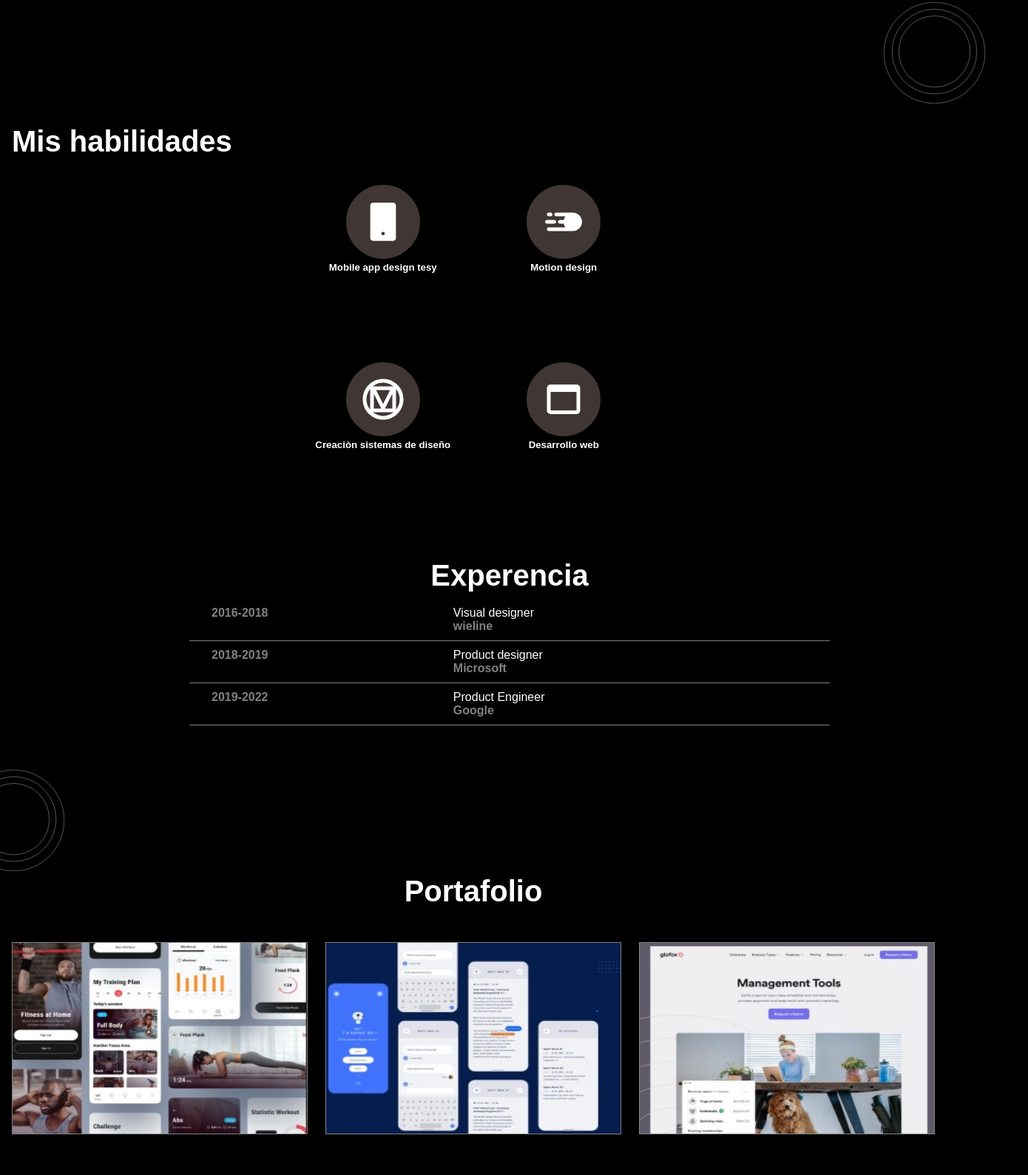
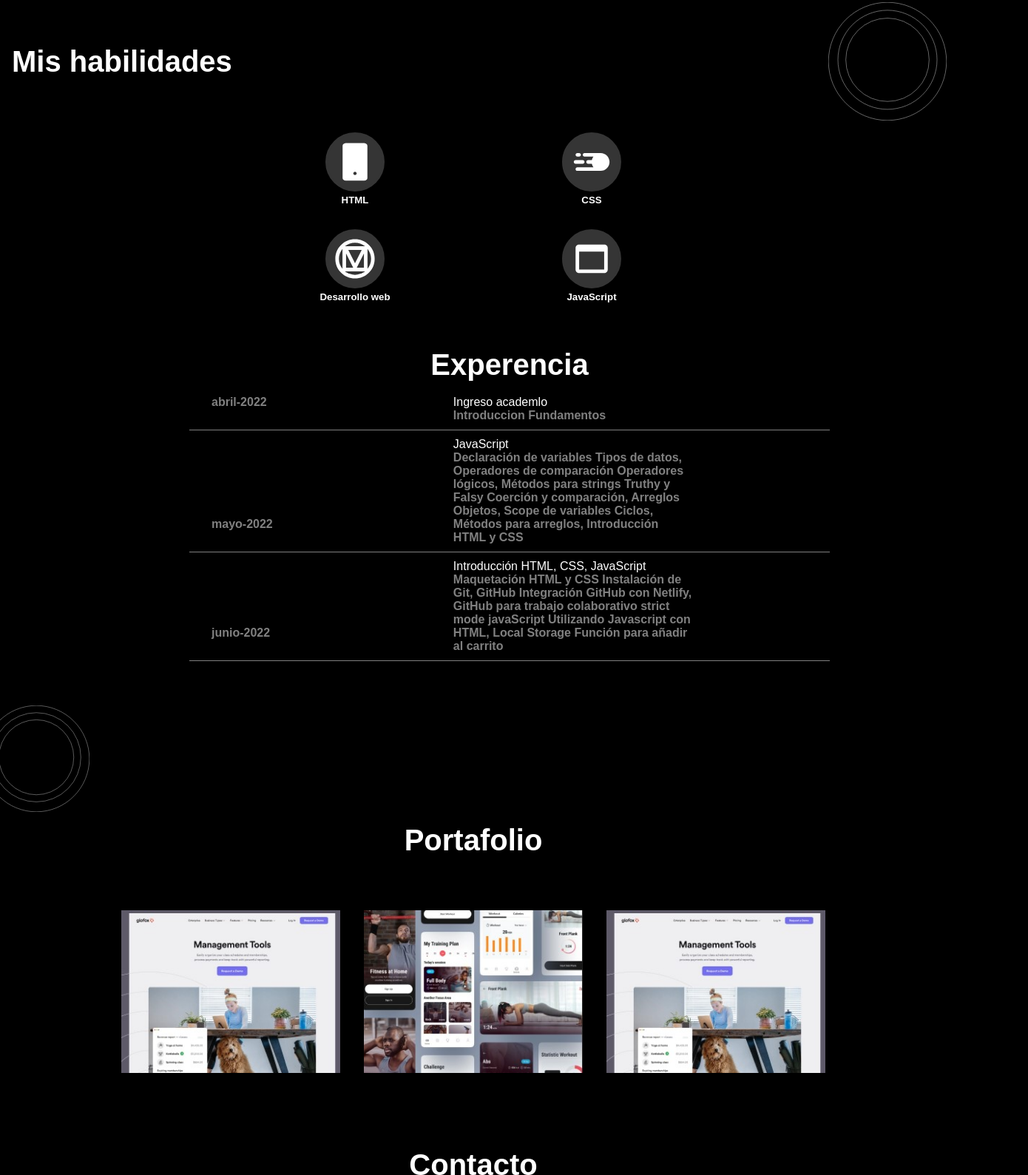
Before and after one commit to Gisela98/portafolio, a plain HTML site: page index.html in a window 1280 px wide. Shown: the part 1260-2849 px from the top of the page at 74% size, 1390 px wide, since content can reach past the window. Drawn offline with Linux system fonts and the light colour scheme.

Commit message:
portfolio final

```diff
--- a/index.html
+++ b/index.html
@@ -7,6 +7,7 @@
     <meta name="viewport" content="width=device-width, initial-scale=1.0">
     <title>Portafolio</title>
     <link rel="stylesheet" type="text/css" href="stylee.css" />
+    <link rel="stylesheet" type="text/css" href="mediaquerie.css" />
 
 </head>
 
@@ -73,12 +74,12 @@
     <section id="Acercademi">
         <div class="container3">
             <h2>Acerca de mi</h2>
-            <p>Auxiliar de vuelo, Auxiliar Contable y Desarrollador web full stack con habilidades
+            <p> Desarrollador web full stack con habilidades
                 de Crear aplicaciones web reales usando las últimas tecnologías,
-                FrontEnd - CSS, HTML, Javascript, JQuery,
-                Backend - Python, Django, MySQL,
+                FrontEnd - CSS, HTML, Javascript,
+                Backend - Python, MySQL,
                 Usar control de versiones - Git, GitHub,
-                Usar librerías de css - Bootstrap
+                Usar librerías de css - Bootstrap, React, Node.js, Algoritmos, AWS.
 
             </p>
         </div>
@@ -88,28 +89,71 @@
     <br>
 
     <div id="skills">
-        <div class="float2">
-            <img src="./images/Group97.svg">
+        <div class="float2" style="">
+            <h3 style="background-color: transparent;"> Mis habilidades</h3>
+        </div>
+    </div>
+
+    <!---   <img src="./images/Group97.svg">
         </div>
         <br>
         <br>
         <br>
+     <div class="container4">
+            <h3>-->
+    <div class="contenedor">
+        <div class="row">
+            <div class="col-6">
+                <div class="card">
+                    <img src="./images/1skill.svg" class="habilidades" alt="">
+                    <h5>HTML</h5>
+                </div>
+            </div>
+            <div class="col-6">
+                <div class="card">
+                    <img src="./images/2skill.svg" class="habilidades" alt="">
+                    <h5>CSS</h5>
 
-        <div class="container4">
-            <h3>Mis habilidades</h3>
-            <div class="containerskills">
+                </div>
+            </div>
+        </div>
 
+        <div class="row">
+            <div class="col-6">
+                <div class="card">
+                    <img src="./images/3skill.svg" class="habilidades" alt="">
+                    <h5>Desarrollo web</h5>
+                </div>
+            </div>
+            <div class="col-6">
+                <div class="card">
+                    <img src="./images/4skill.svg" class="habilidades" alt="">
+                    <h5>JavaScript</h5>
+                </div>
+            </div>
+        </div>
+    </div>
+    </div>
+    <!--  <div class="container4">
         <div class="contentskills">
+
             <div class="skills-row-left-1">
+
                 <div class="skills-row-left-image">
+
                     <img src="images/1skill.svg" class="rounded-circle" alt="...">
 
                 </div>
+
+
                 <div class="skills-row-left-text">
                     <h5>Mobile app design tesy</h5>
                 </div>
+
             </div>
         </div>
+    </div>
+
     <div class="contentskills">
         <div class="skills-row-right-2">
             <div class="skills-row-right-image">
@@ -121,6 +165,7 @@
         </div>
     </div>
     </div>
+
     <div class="containerskills">
         <div class="contentskills">
             <div class="skills-row-left-1">
@@ -144,69 +189,99 @@
             </div>
         </div>
 
-            </div>
-        </div>
+    </div> -->
 
-    </div>
 
     <div class="timeline">
         <h2>Experencia</h2>
 
         <div class="timeline-row">
             <div class="timeline-row-tag">
-                <h6>2016-2018</h6>
+                <h6>abril-2022</h6>
                 <h6 style="padding: 0px  !important;">&nbsp;</h6>
             </div>
 
             <div class="timeline-row-text">
-                <h7>Visual designer</h7><br>
-                <h6>wieline</h6>
+                <h7>Ingreso academlo</h7><br>
+                <h6>Introduccion Fundamentos</h6>
             </div>
         </div>
 
         <div class="timeline-row">
             <div class="timeline-row-tag">
-                <h6>2018-2019</h6>
+                <h6>mayo-2022</h6>
                 <p2 style="padding: 0px !important;">&nbsp;</p2>
             </div>
 
             <div class="timeline-row-text">
-                <h7>Product designer</h7><br>
-                <h6>Microsoft</h6>
+                <h7>JavaScript</h7><br>
+                <h6>Declaración de variables
+                    Tipos de datos, Operadores de comparación
+                    Operadores lógicos, Métodos para strings
+                    Truthy y Falsy Coerción y comparación, Arreglos
+                    Objetos, Scope de variables Ciclos,
+                    Métodos para arreglos, Introducción HTML y CSS</h6>
             </div>
         </div>
         <div class="timeline-row">
             <div class="timeline-row-tag">
-                <h6>2019-2022</h6><br>
+                <h6>junio-2022</h6><br>
 
             </div>
 
             <div class="timeline-row-text">
-                <h7>Product Engineer</h7><br>
-                <h6>Google</h6>
+                <h7>Introducción HTML, CSS, JavaScript</h7><br>
+                <h6>Maquetación HTML y CSS
+                    Instalación de Git, GitHub
+                    Integración GitHub con Netlify, GitHub para trabajo colaborativo
+                    strict mode javaScript
+                    Utilizando Javascript con HTML, Local Storage
+                    Función para añadir al carrito
+                   </h6>
             </div>
 
         </div>
 
     </div>
-    <div class="float3">
+
+    <div id="skills">
+        <div class="float3" style="">
+            <h2 style="background-color: transparent;"> </h2>
+        </div>
+    </div>
+
+   <!--- <div class="float3">
         <img src="./images/Group97.svg">
-    </div>
-    <br>
-    <br>
-    <br>
-    <br>
-    <br>
-    <br>
-    <br>
-    <div class="slider-container">
+    </div> -->
+
+
+    <!--- <div class="slider-container">
         <h2>Portafolio</h2>
         <img class="slider-item" src="images/img1.jpg" alt="" />
         <img class="slider-item" src="images/img2.jpg" alt="" />
         <img class="slider-item" src="images/img3.jpg" alt="" />
 
+    </div>-->
+
+    <div class="portfolio-container">
+        <h2>Portafolio</h2>
     </div>
-    </main>
+    <div class="portfolio-container">
+        <div class="container">
+            <div class="row">
+                <div class="col-12 col-lg-4 portfolio-img-container">
+                    <img class="portfolio-img" src="./images/img3.jpg">
+                </div>
+                <div class="col-12 col-lg-4 portfolio-img-container">
+                    <img class="portfolio-img" src="./images/img1.jpg">
+                </div>
+                <div class="col-12 col-lg-4 portfolio-img-container">
+                    <img class="portfolio-img" src="./images/img3.jpg">
+                </div>
+            </div>
+        </div>
+    </div>
+
     <footer>
         <div class="contacto">
             <h2>Contacto</h2>
@@ -225,10 +300,10 @@
                 </div>
                 <div class="contacto-row-right-text4">
                     <h5>Email</h5>
-                    <p2>example@Hotmail.com</p2><br>
+                    <p2>gis1097@Hotmail.com</p2><br>
                 </div>
             </div>
-            <p> Hecho con ♥ en Academia</p>
+            <p> Hecho con ♥ en Academlo</p>
         </div>
     </footer>
 
--- /dev/null
+++ b/mediaquerie.css
@@ -0,0 +1,99 @@
+/* // Medium devices (tablets, 768px and up) */
+@media (min-width: 768px) {
+    #ul-nav li {
+        display: inline-block;
+        margin-left: 1rem;
+    }
+
+    #ul-nav {
+        display: block;
+        text-align: right;
+        background-color: transparent;
+        position: static;
+        padding: 0;
+    }
+
+    nav button {
+        display: none;
+    }
+}
+@media (max-width: 400) and (min-width: 576px) {
+        .col-sm-12 {
+            width: 100%;
+            padding: 1rem;
+            box-sizing: border-box;
+        }
+
+        .col-sm-6 {
+            width: calc(100% /12 * 6);
+            padding: 1rem;
+            box-sizing: border-box;
+        }
+        .col-sm-4 {
+            width: calc(100% /12 * 4);
+            padding: 1rem;
+            box-sizing: border-box;
+        }
+
+}
+@media (min-width: 992px) {
+
+    .col-lg-4 {
+        width: 33.33%;
+        padding: 1rem;
+        box-sizing: border-box;
+    }
+
+}
+
+@media (min-width: 912px) {
+
+    .col-lg-4 {
+        width: 33.33%;
+        padding: 1rem;
+        box-sizing: border-box;
+    }
+
+}
+
+@media (min-width: 898px) {
+
+    .col-lg-4 {
+        width: 33.33%;
+        padding: 1rem;
+        box-sizing: border-box;
+    }
+
+}
+
+/* Large devices (desktops, 992px and up) */
+@media (min-width: 992px) {
+    #ul-nav li {
+        margin-left: 3rem;
+    }
+
+}
+
+@media (max-width: 9922px) {
+    .gisel {
+        margin-top: 13%;
+    }
+}
+
+/* // Extra large devices (large desktops, 1200px and up) */
+@media (min-width: 1200px) {}
+
+@media (max-width: 410px) {
+    .timeline-row-tag {
+        width: 50%;
+    }
+
+    .timeline-row-text {
+        width: 50%;
+    }
+
+    .slider-item {
+        width: 295px;
+        margin-left: 0px !important;
+        margin-right: 0px !important;
+    }
--- a/stylee.css
+++ b/stylee.css
@@ -1,6 +1,6 @@
 /*espacios*/
 
-*{
+* {
     padding: 0;
     margin: 0;
     box-sizing: border-box;
@@ -11,20 +11,54 @@
 
 body {
     font-family: Arial, Helvetica, sans-serif;
+    position: relative;
     /*  min-height: 100%;
     min-width: 100%;*/
     /* display: block;*/
 }
 
+.contenedor {
+    width: 100%;
+    max-width: 50%;
+    margin: auto;
+}
+
+
+.col-6 {
+    width: calc(100% /12 * 6);
+    padding: 1rem;
+    box-sizing: border-box;
+
+}
+
+.col-12 {
+
+    padding: 1rem;
+    box-sizing: border-box;
+}
+
+.col-4 {
+    width: calc(100% /12 * 4);
+    padding: 1rem;
+    box-sizing: border-box;
+}
+
+
+.row {
+    display: flex;
+    flex-wrap: wrap;
+}
+
+
 .profile {
     /* width: 103%;*/
     /*  height: 35rem;*/
     text-align: center;
-    margin:20px 0px;
+    margin: 20px 0px;
     position: relative;
     background-image: url("./images/Group99.svg");
     background-size: 100rem;
-    background-repeat:no-repeat;
+    background-repeat: no-repeat;
     background-position: center center;
 
 
@@ -33,17 +67,17 @@ body {
 .profile1 {
     background-image: url("./images/Group99.svg");
     background-size: 84rem;
-    background-repeat:no-repeat;
+    background-repeat: no-repeat;
     background-position: center center;
     /*width: 103%;
     height: 104%;*/
     z-index: auto;
     position: absolute;
-   /*-webkit-background-size: cover !important;*/*/
+    /*-webkit-background-size: cover !important;*/
 
 }
 
-.gisel  {
+.gisel {
     height: 300px;
     /* width: 300px;*/
     object-fit: contain;
@@ -54,11 +88,11 @@ body {
 
 
 /* vectores*/
-.float  {
+.float {
     position: relative;
     /* width: 110%;*/
     background-image: url("./images/Group98.svg");
-    background-repeat:no-repeat;
+    background-repeat: no-repeat;
     background-position: center center;
     height: 23rem;
     /*  webkit-background-size: cover !important;*/
@@ -69,34 +103,56 @@ body {
 
 
 .float2 {
-    float: right;
+    /*  float: right;
     position: absolute;
-    right: -110px !important;
+    right: -110px !important;*/
+    background-image: url(./images/Group97.svg);
+    background-repeat: no-repeat;
+    background-size: contain;
+    height: 10rem;
+    background-position: 100%;
+    display: flex;
+    align-items: center;
+
 
 }
 
-.float2 img {
+/*.float2 img {
     max-width: 70%;
-    max-height: 70% ;
+    max-height: 70% ;*/
+
+.float3 {
+
+    background-image: url(./images/Group97.svg);
+    background-repeat: no-repeat;
+    background-size: contain;
+    height: 9rem;
+    display: flex;
+    align-items: center;
+    background-position: -2%;
+
+
 }
 
-.float3 {
+
+/*.float3 {
    float: left;
    position: absolute;
    left: -50px !important;
 
 
-}
+}*/
 
 .float3 img {
-    max-width: 70%;
-    max-height: 70% ;
+    max-width: 60%;
+    max-height: 60%;
 }
 
 
 p {
     padding: 1rem;
 }
+
 /*#mainheader {
     display: flex;
     width: 100%;
@@ -115,23 +171,30 @@ p {
 
 
 /*main section*/
-html, body {
+html,
+body {
     font-family: Arial, Helvetica, sans-serif;
 }
 
-h1, h2, h3 {
+h1,
+h2,
+h3 {
     font-size: 2.5rem;
     text-align: center;
     padding: 1rem;
     padding-bottom: 1rem;
 }
 
+.h2 {
+    text-align: center;
+}
+
 span {
-    background:rgba(0, 0, 0, 0.4);
-    display:block;
-    padding-top:5px;
-    color:gray;
-    font-size:1.7rem ;
+    background: rgba(0, 0, 0, 0.4);
+    display: block;
+    padding-top: 5px;
+    color: gray;
+    font-size: 1.7rem;
 }
 
 
@@ -144,7 +207,7 @@ h4 {
 }
 
 h6 {
-  font-family: Arial, Helvetica, sans-serif ;
+    font-family: Arial, Helvetica, sans-serif;
     color: gray;
     font-size: 1rem;
 }
@@ -244,20 +307,40 @@ nav button {
 
 
 }
+
 .showcase-row-img {
     text-align: center;
 }
 
-/*kills*/
-h3{
+/*skills*/
+
+.habilidades {
+    border: solid 3px #353535;
+    background-color: #353535;
+    border-radius: 100px;
+    width: 5rem;
+    padding: 0.5rem;
+}
+
+.card {
+    text-align: center;
+    background-color: transparent;
+    color: white;
+
+    /*  border-radius: 10px;
+    padding: 10px;
+    height: 100%;*/
+}
+
+h3 {
     text-align: left;
 }
 
 .rounded-circle {
     width: 100px;
     height: 100px;
-    border-radius:160px;
-    border:20px solid #403735;
+    border-radius: 160px;
+    border: 20px solid #403735;
     background-color: #403735;
 
 }
@@ -356,7 +439,45 @@ h3{
 }
 
 /*portafolio*/
-.slider-container{
+
+.img-portafolio {
+
+    width: 300px;
+}
+
+.portfolio-container {
+    padding: 0 10%;
+}
+
+.portfolio-img {
+    max-width: 100%;
+}
+
+.portfolio-img-container {
+    display: flex;
+    justify-content: center;
+}
+
+.portfolio-container {
+    padding: 0 10%;
+
+
+}
+
+.portfolio-img {
+    /*  max-width: 100%;*/
+
+}
+
+.portfolio-img-container {
+    display: flex;
+    justify-content: center;
+
+}
+
+
+/* PORTFOLIO */
+.slider-container {
     text-align: center;
     width: 100%;
 }
@@ -380,8 +501,8 @@ h3{
 .overflow {
     width: 70px;
     height: 70px;
-    border-radius:40px;
-    border:2px solid  white;
+    border-radius: 40px;
+    border: 2px solid white;
 }
 
 .containercontacto {
@@ -409,88 +530,3 @@ h3{
     width: 30px;
     height: 30px;
 }
-
-/*media queries*/
-
-/* // Small devices (landscape phones, 576px and up) */
-/*@media (max-width: 460px) {
-    .gisel {
-        margin-top: 40%;
-}
-}
-
-@media (max-width: 882px) {
-    .gisel {
-        margin-top: 20%;
-}
-}
-
-@media (max-width: 988px) {
-    .gisel {
-        margin-top: 18%;
-}
-}
-
-@media (max-width: 454px) {
-    .gisel {
-        margin-top: 80%;
-}
-}
-
-@media (max-width: 360px) {
-    . {
-        margin-top: 70%;
-}
-}
-*/
-
-/* // Medium devices (tablets, 768px and up) */
-@media (min-width: 768px) {
-    #ul-nav li {
-        display: inline-block;
-        margin-left: 1rem;
-    }
-    #ul-nav {
-        display: block;
-        text-align: right;
-        background-color: transparent;
-        position: static;
-        padding: 0;
-    }
-    nav button{
-        display: none;
-    }
-
-}
-
-/* // Large devices (desktops, 992px and up) */
-@media (min-width: 992px) {
-    #ul-nav li {
-        margin-left: 3rem;
-    }
-
-}
- @media (max-width: 9922px) {
-        .gisel {
-            margin-top: 13%;
-    }
-}
-
-/* // Extra large devices (large desktops, 1200px and up) */
-@media (min-width: 1200px) {}
-
-@media (max-width: 410px) {
-    .timeline-row-tag {
-        width: 50%;
-    }
-    .timeline-row-text {
-        width: 50%;
-    }
-    .slider-item {
-        width: 295px;
-        margin-left: 0px !important;
-        margin-right: 0px !important;
-    }
-
-
-}
```
Lines whose indentation alone changed are shown as unchanged.
